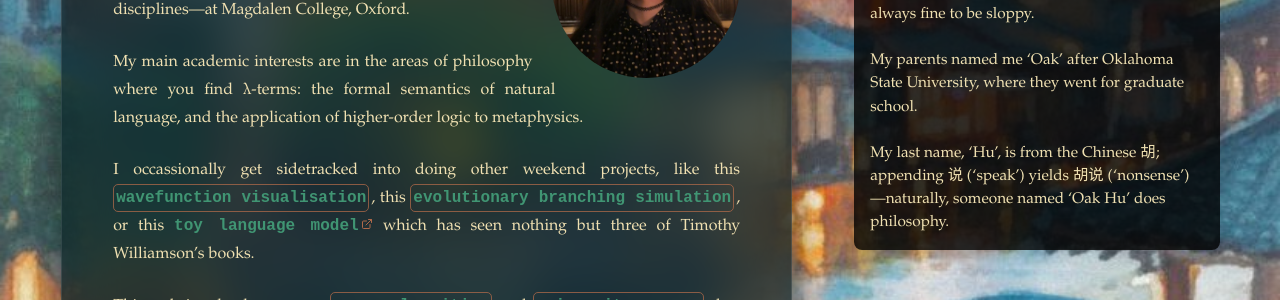
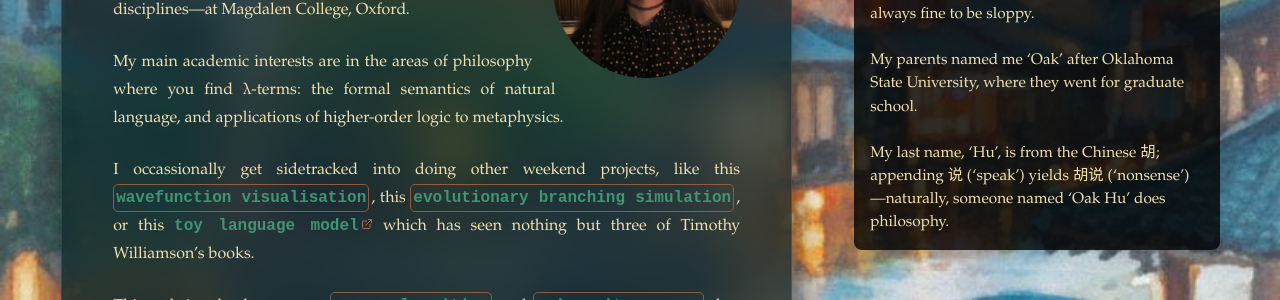
Before and after one commit to oak-hu/oak-hu.github.io, a Jekyll site: the page built from index.md, in a window 1280 px wide and 937 px high. Shown: the part 274-574 px from the top of the window. Built offline with Jekyll 4.4.1, drawn with Linux system fonts in a browser that asks for light colours; some web fonts are replaced.

Commit message:
Update index.md

```diff
--- a/index.md
+++ b/index.md
@@ -10,7 +10,7 @@ Welcome! My name is Oak.{% include sidenote.html content="Well, <a href='https:/
 
 I do mathematics and philosophy—the two armchair disciplines—at Magdalen College, Oxford.
 
-My main academic interests are in the areas of philosophy where you find λ-terms: the formal semantics of natural language, and the application of higher-order logic to metaphysics.
+My main academic interests are in the areas of philosophy where you find λ-terms: the formal semantics of natural language, and applications of higher-order logic to metaphysics.
 
 I occassionally get sidetracked into doing other weekend projects, like this [wavefunction visualisation](/schrodinger/spirals), this [evolutionary branching simulation](/anisogamy/simulation), or this [toy language model](https://substack.com/@offhandquibbles/note/c-153216383) which has seen nothing but three of Timothy Williamson's books.
 
```
